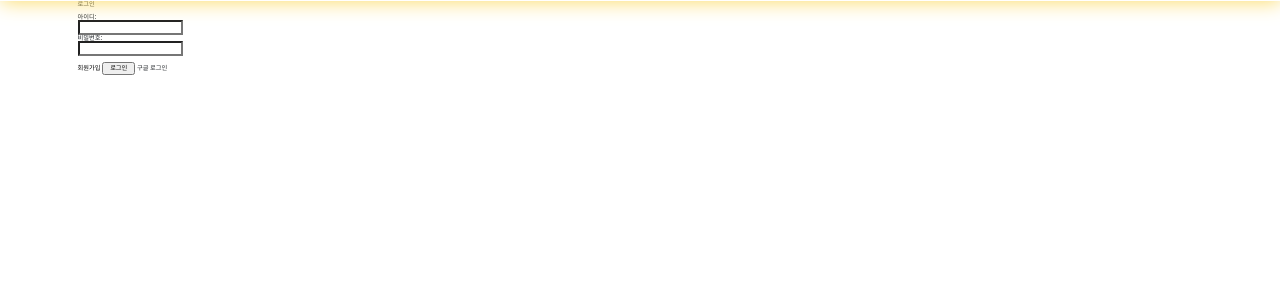
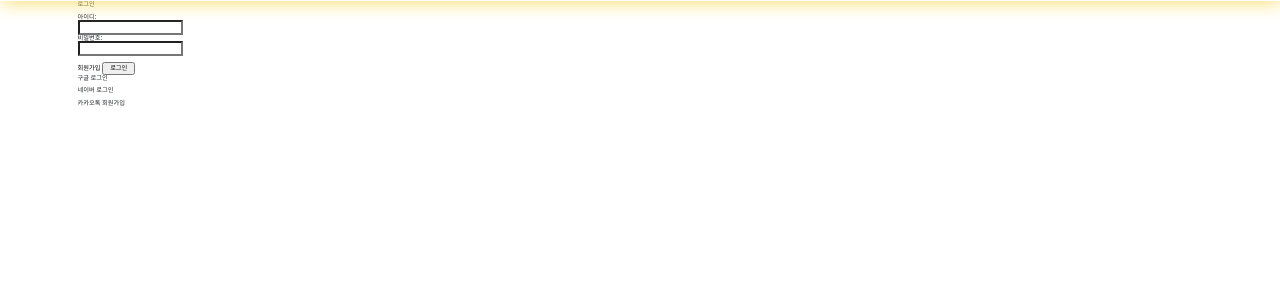
Before and after one commit to piro16knockknock/knockknock, a Django app: page /login/ in a window 1280 px wide. Shown: the part 49-350 px from the top of the page. Run offline with Django 4.2, Linux system fonts and the light colour scheme; parts of the project's set-up code (start-up, migrations or seed data) failed here and were passed over; some libraries are stand-ins or nearby versions; some web fonts are replaced.

Commit message:
[FIX] 네이버 소셜 로그인

```diff
--- a/apps/home/models.py
+++ b/apps/home/models.py
@@ -24,7 +24,7 @@ class Todo(models.Model):
     content = models.CharField(max_length=100)
     date = models.DateField()
     # TodoPriority 중 오늘 안에에 해당하는 중요도를 연결해주려면 id로 연결해야함!
-    priority = models.ForeignKey(TodoPriority, on_delete=models.SET_DEFAULT, default=TodoPriority.objects.get(priority_num=2).pk, related_name='todo')
+    # priority = models.ForeignKey(TodoPriority, on_delete=models.SET_DEFAULT, default=TodoPriority.objects.get(priority_num=2).pk, related_name='todo')
     #0 - 상관없음 1-조금 급함 2-당장 해줘
     is_postpone = models.BooleanField(default=False)
     is_done_date = models.DateTimeField(null=True, blank=True)
--- a/config/settings.py
+++ b/config/settings.py
@@ -50,6 +50,8 @@ INSTALLED_APPS = [
 
     #provider #추가
     'allauth.socialaccount.providers.google',
+    'allauth.socialaccount.providers.naver',
+    'allauth.socialaccount.providers.kakao',
 ]
 
 
--- a/templates/login/login.html
+++ b/templates/login/login.html
@@ -16,7 +16,12 @@
         <br><br>
         <button><a href="{% url 'login:sign_up' %}">회원가입</a></button>
         <input type="submit" value="로그인">
+        <br>
         <a href="{% provider_login_url 'google' %}">구글 로그인</a><br>
+        <br>
+        <a href="{% provider_login_url 'naver' %}">네이버 로그인</a><br>
+        <br>
+        <a href="{% provider_login_url 'kakao' method='oauth2' %}">카카오톡 회원가입</a>
     </form>
 </div>
 
```
